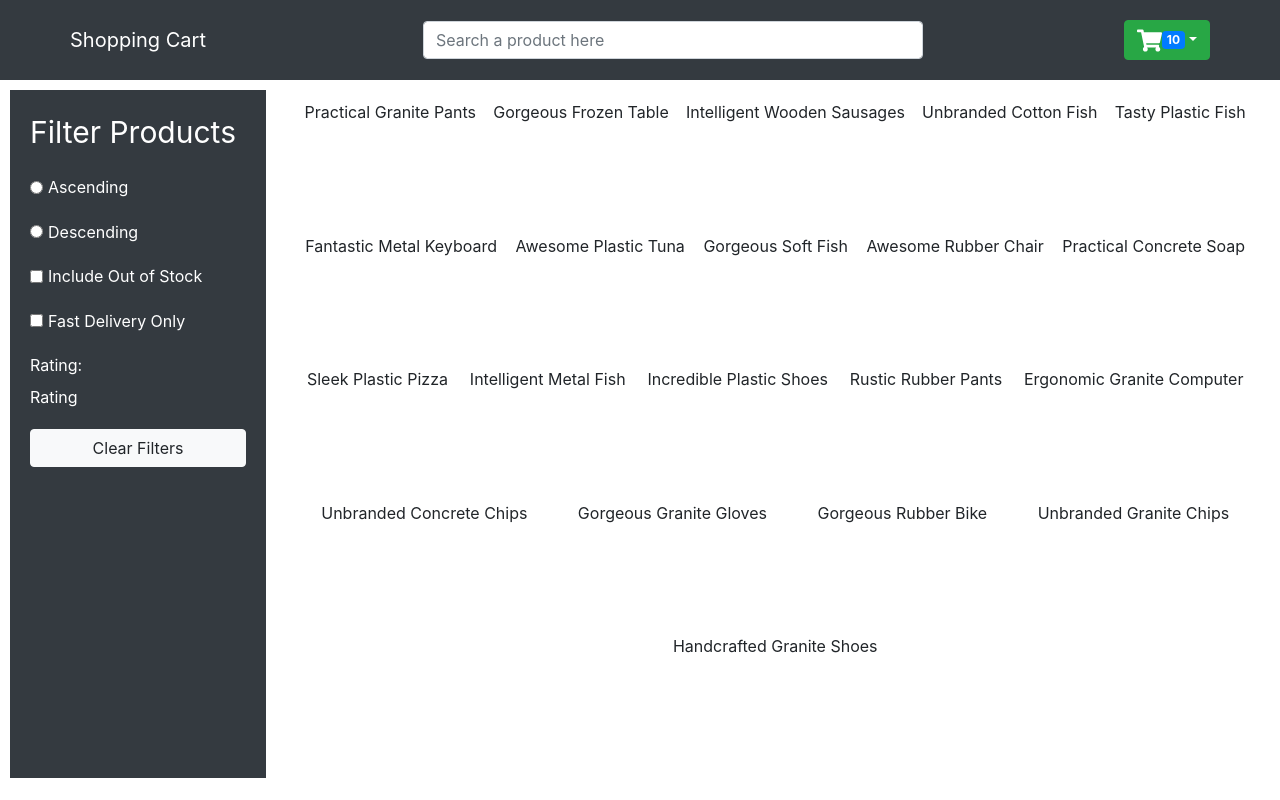
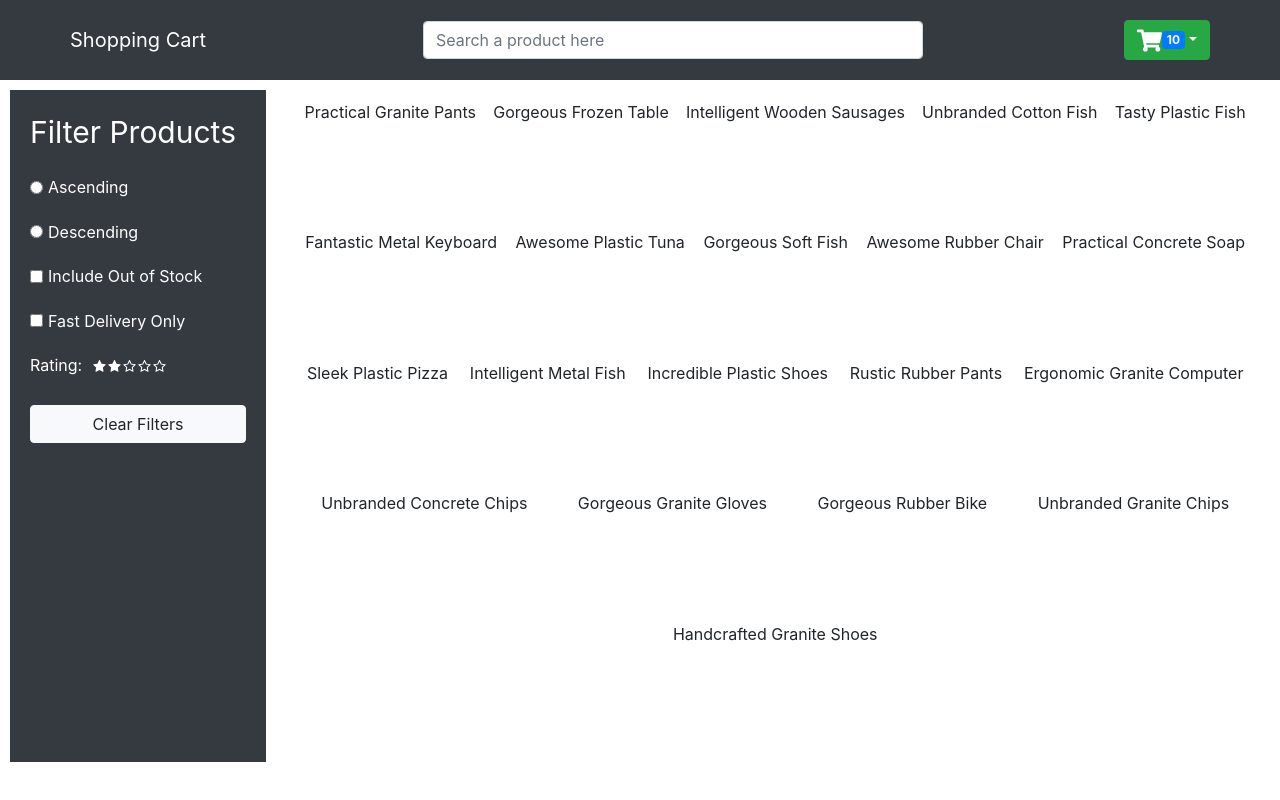
Before and after one commit to Divy97/React-ShoppingCart, a React (Create React App) app: page / in a window 1280 px wide. Built offline with nearby package versions, Linux system fonts and the light colour scheme.

Commit message:
Rating UI done

```diff
--- a/src/components/Filters.jsx
+++ b/src/components/Filters.jsx
@@ -4,7 +4,7 @@ import Rating from "./Rating";
 
 const Filters = () => {
 
-    const [rate, setrate] = useState(3);
+    const [rate, setRate] = useState(2);
   return (
     <div className="filters">
       <span className="title">Filter Products</span>
@@ -49,6 +49,9 @@ const Filters = () => {
         <Rating
           rating={rate}
           style={{ cursor: "pointer" }}
+          onClick={(index) => {
+            setRate(index + 1);
+          }}
         />
       </span>
       <Button
--- a/src/components/Rating.jsx
+++ b/src/components/Rating.jsx
@@ -1,8 +1,22 @@
 import React from 'react'
-
+import {AiFillStar, AiOutlineStar} from 'react-icons/ai'
 const Rating = ({rating, onClick, style}) => {
   return (
-    <div>Rating</div>
+    <>
+        {
+            [...Array(5)].map((_,index) => (
+                <span key={index} onClick={() => onClick(index)} style={style}>
+                    {
+                        rating > index ? (
+                            <AiFillStar fontSize='15px' />
+                        ) : (
+                            <AiOutlineStar fontSize='15px'/>
+                        )
+                    }
+                </span>
+            ))
+        }
+    </>
   )
 }
 
--- a/src/components/styles.css
+++ b/src/components/styles.css
@@ -43,7 +43,7 @@
     flex-direction: column;
     width: 20%;
     margin: 10px;
-    height: 86vh;
+    height: 84vh;
   }
 
   .filters > span {
```
